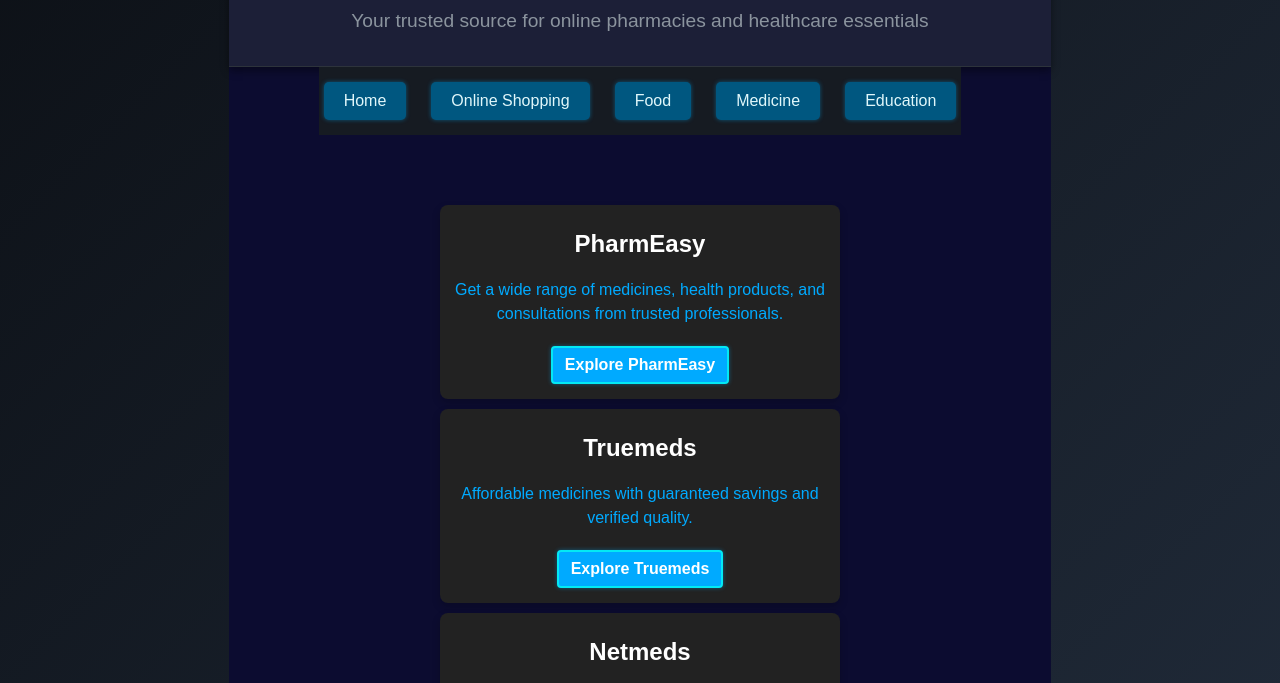
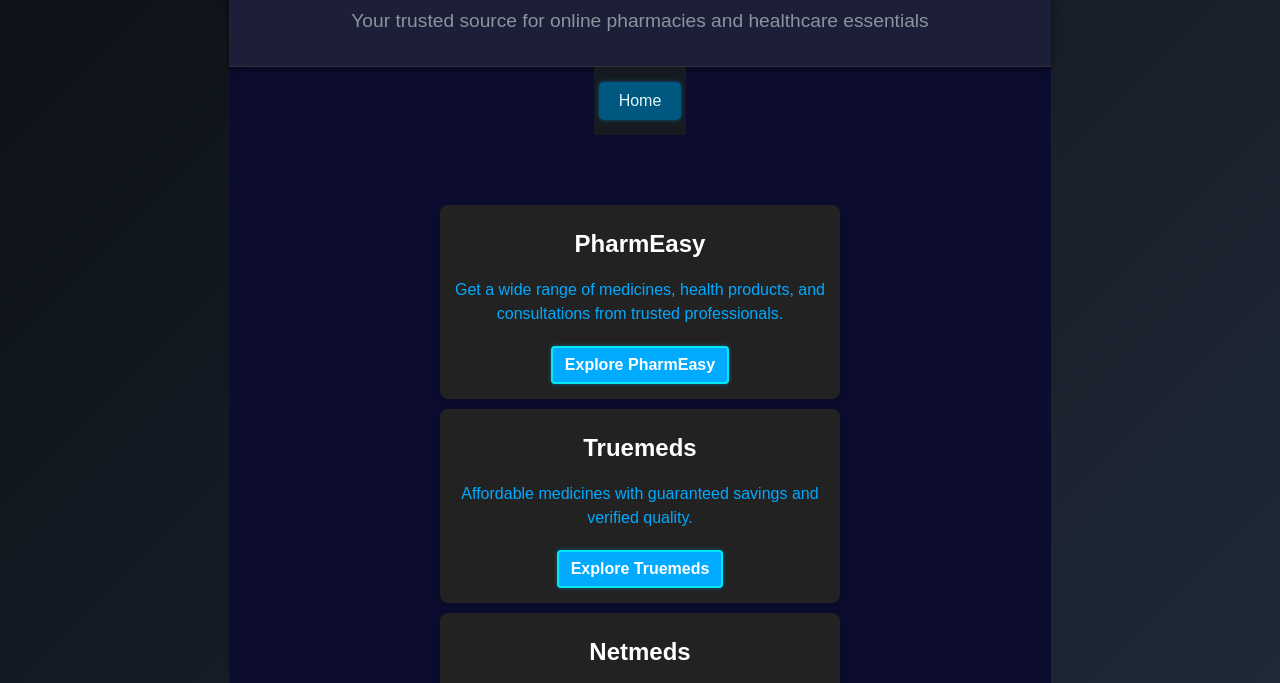
Before and after one commit to deore14567/PrototypeStore3.github.io, a plain HTML site: page medicine.html in a window 1280 px wide. Shown: the part 78-761 px from the top of the page. Drawn offline with Linux system fonts and the light colour scheme.

Commit message:
medicine.html

```diff
--- a/medicine.html
+++ b/medicine.html
@@ -14,10 +14,6 @@
 
     <nav class="navbar">
         <button onclick="location.href='index.html'">Home</button>
-        <button onclick="location.href='shopping.html'">Online Shopping</button>
-        <button onclick="location.href='food.html'">Food</button>
-        <button onclick="location.href='medicine.html'">Medicine</button>
-        <button onclick="location.href='education.html'">Education</button>
     </nav>
 
     <!-- Sliding Carousel Section for Featured Health Deals -->
```
